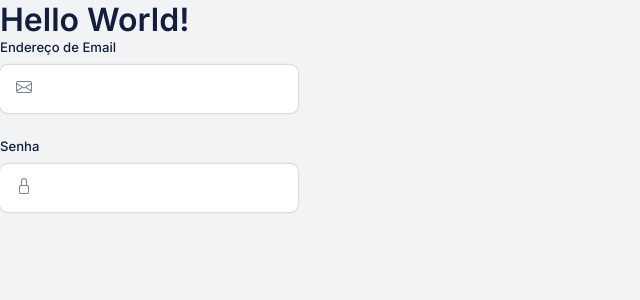
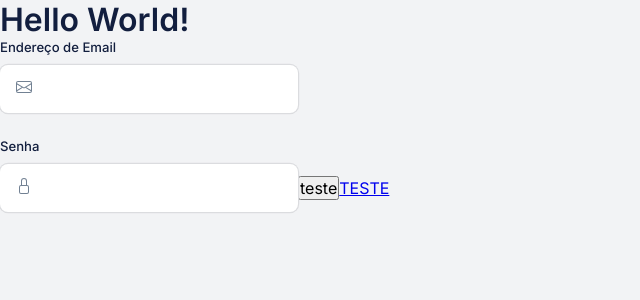
Before and after one commit to ces-jf/IC-2021-Front-end, a Next.js app: page / in a window 1280 px wide. Shown: the top 300 px of the page, without its empty margins (0-640 px from the left). Built offline with nearby package versions, Linux system fonts and the light colour scheme.

Commit message:
add: rotas e parametro na /user

```diff
--- a/src/pages/_app.tsx
+++ b/src/pages/_app.tsx
@@ -1,7 +1,9 @@
 import '../styles/style.css';
 
 function MyApp ({ Component, pageProps }) {
-  return <Component {...pageProps} />;
+  return(
+    <Component {...pageProps} />
+  );
 }
 
 export default MyApp;
--- a/src/pages/_document.tsx
+++ b/src/pages/_document.tsx
@@ -1,4 +1,4 @@
-import Document, { Html, Head, Main, NextScript } from 'next/document'
+import Document, { Html, Head, Main, NextScript } from 'next/document';
 
 export default class MyDocument extends Document {
     render() {
@@ -8,7 +8,6 @@ export default class MyDocument extends Document {
                     <link rel="preconnect" href="https://fonts.gstatic.com"/>
                     <link href="https://fonts.googleapis.com/css2?family=Inter:wght@400;500;600&display=swap" rel="stylesheet"/>
                     <link rel="shortcut icon" href="favicon.png" type="image/png"/>
-
                 </Head>
                 <body>
                     <Main />
--- a/src/pages/index.tsx
+++ b/src/pages/index.tsx
@@ -1,12 +1,43 @@
 import { Input } from '../components/Input';
-import { BsEnvelope, BsLock } from 'react-icons/bs'
+import { BsEnvelope, BsLock } from 'react-icons/bs';
+import Link from 'next/link';
 
 export default function Home() {
   return (
     <>
       <h1>Hello World!</h1>
-      <Input type="text" id='iEmail' icon={BsEnvelope} labelText='Endereço de Email' isRequired/>
-      <Input type="password" id='iSenha' icon={BsLock} labelText='Senha'/>
+      <form>
+        <Input type="email" id='iEmail' icon={BsEnvelope} labelText='Endereço de Email' isRequired/>
+        <Input type="password" id='iSenha' icon={BsLock} labelText='Senha'/>
+        <button type="submit">teste</button>
+        <Link href='/user/natan-fernandes'>
+          TESTE
+        </Link>
+      </form>
     </>
   );
 }
+
+/*
+1a tela:
+	lista dos repositorios cadastrados
+	opcao de cadastrar um repositorio novo
+	se clicar em cima de um repositorio, traz a tela com informacoes do repositorio (link repo)
+
+
+tela repo:
+	2 opçoes (tags e usuarios)
+	se clicar em tags:
+		abre link tags
+	se clicar em usuarios:
+		abre tela de usuarios, se clicar em um usuario especifico abre a tela de informacoes do usuario
+
+tela user:
+	se clicar no nome do usuario, traz informacoes do usuario especifico (api github)
+
+login
+repositorio
+usuarios
+tags
+informacoes do usuario
+*/
```
Also changed, not shown: src/pages/user/[user].tsx (added, +11 -0 lines).
